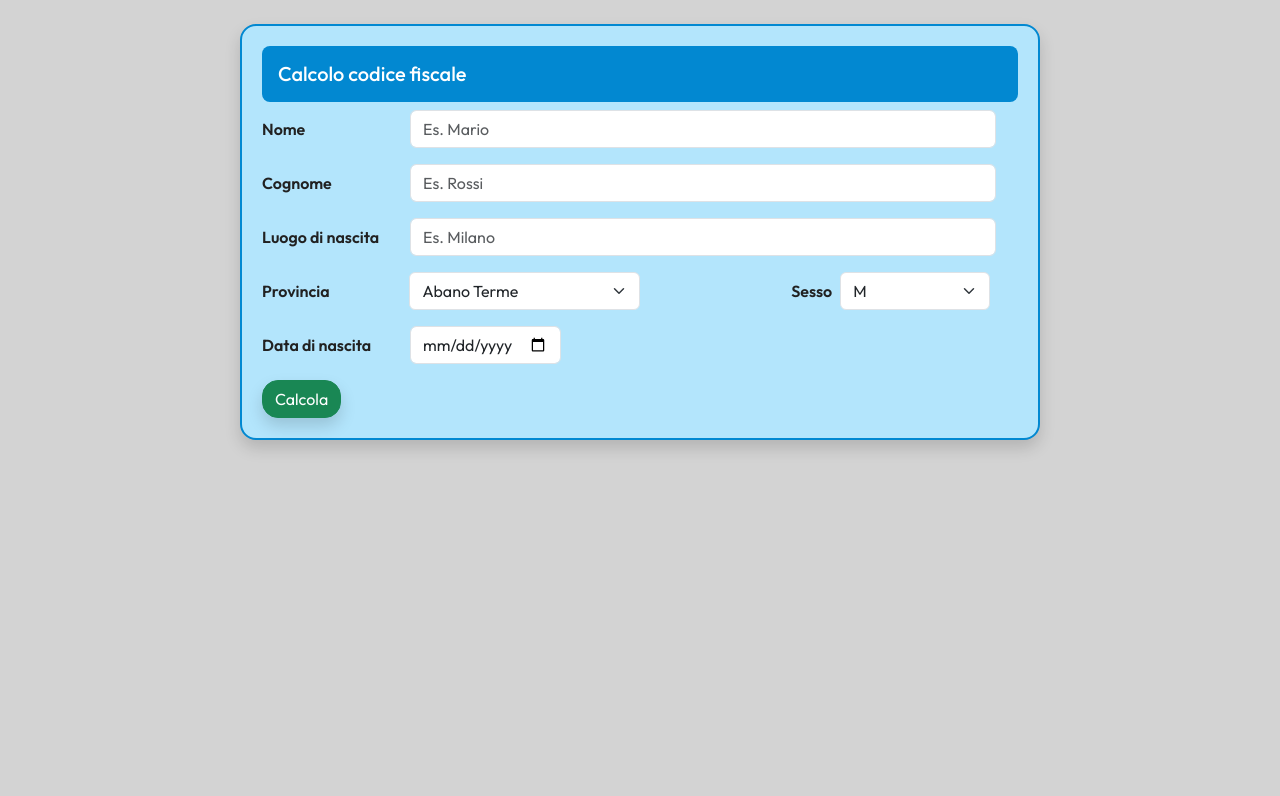
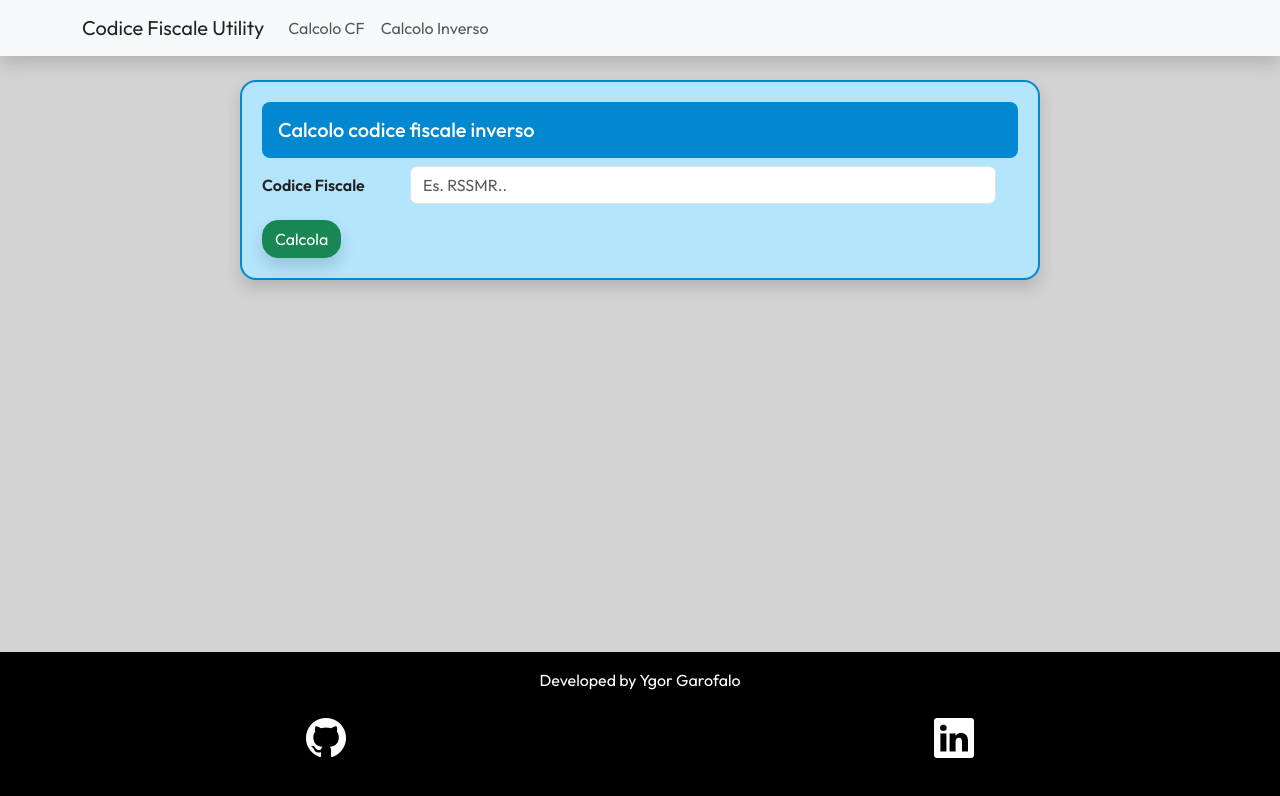
Before and after one commit to iam-Igor/calcolatore-codice-fiscale, a React (Vite) app: page /inverse in a window 1280 px wide. Shown: the top 796 px of the page. Built offline with nearby package versions, Linux system fonts and the light colour scheme.

Commit message:
added navbar and inverse cf calculator

```diff
--- a/package.json
+++ b/package.json
@@ -15,7 +15,8 @@
     "codice-fiscale-js": "^2.3.22",
     "react": "^18.3.1",
     "react-bootstrap": "^2.10.4",
-    "react-dom": "^18.3.1"
+    "react-dom": "^18.3.1",
+    "react-router-dom": "^6.26.2"
   },
   "devDependencies": {
     "@eslint/js": "^9.9.0",
--- a/src/App.css
+++ b/src/App.css
@@ -1,8 +1,15 @@
 /* GENERAL */
 @import url("https://fonts.googleapis.com/css2?family=Outfit:wght@100..900&display=swap");
+@import url("https://cdn.jsdelivr.net/npm/bootstrap-icons@1.11.3/font/bootstrap-icons.min.css");
 
 body {
   font-family: "Outfit", system-ui !important;
+}
+
+#root {
+  display: flex;
+  flex-direction: column;
+  height: 100vh;
 }
 
 .bg_primary {
@@ -123,3 +130,43 @@ body {
     background-size: calc(100% / 3) 100%, calc(100% / 3) 100%, calc(100% / 3) 0%;
   }
 }
+
+/* INVERSE PAGE */
+
+.infos {
+  display: flex;
+  flex-direction: column;
+  align-items: center;
+}
+
+.infos p {
+  width: 50%;
+  display: flex;
+  justify-content: space-between;
+}
+
+.infos p {
+  font-weight: bold;
+}
+
+.infos span {
+  font-weight: 400;
+}
+
+@media screen and (max-width: 480px) {
+  .infos p {
+    width: 100%;
+    display: flex;
+    justify-content: space-between;
+    font-size: 0.8em !important;
+  }
+}
+
+/* NAVBAR */
+a:not(.nav-link) {
+  color: white;
+}
+
+.navbar-brand {
+  color: inherit !important;
+}
--- a/src/App.jsx
+++ b/src/App.jsx
@@ -1,12 +1,21 @@
 import "./App.css";
 import "bootstrap/dist/css/bootstrap.min.css";
 import { MainComp } from "./components/MainComp";
+import { CustNav } from "./components/CustNav";
+import { BrowserRouter, Route, Routes } from "react-router-dom";
+import { Inverse } from "./components/Inverse";
+import { Footer } from "./components/Footer";
 
 function App() {
   return (
-    <>
-      <MainComp />
-    </>
+    <BrowserRouter>
+      <CustNav />
+      <Routes>
+        <Route path="/" element={<MainComp />} />
+        <Route path="/inverse" element={<Inverse />} />
+      </Routes>
+      <Footer />
+    </BrowserRouter>
   );
 }
 
--- /dev/null
+++ b/src/components/CustNav.jsx
@@ -0,0 +1,43 @@
+import { Container, Nav, Navbar } from "react-bootstrap";
+import { useNavigate } from "react-router-dom";
+
+const CustNav = () => {
+  const navigate = useNavigate();
+
+  const goTo = (path) => {
+    if (path === "/") {
+      navigate("/");
+    } else if (path === "/inverse") {
+      navigate("/inverse");
+    }
+  };
+
+  return (
+    <Navbar expand="lg" className="bg-body-tertiary shadow">
+      <Container>
+        <Navbar.Brand href="#home">Codice Fiscale Utility</Navbar.Brand>
+        <Navbar.Toggle aria-controls="basic-navbar-nav" />
+        <Navbar.Collapse id="basic-navbar-nav">
+          <Nav className="me-auto">
+            <Nav.Link
+              onClick={() => {
+                goTo("/");
+              }}
+            >
+              Calcolo CF
+            </Nav.Link>
+            <Nav.Link
+              onClick={() => {
+                goTo("/inverse");
+              }}
+            >
+              Calcolo Inverso
+            </Nav.Link>
+          </Nav>
+        </Navbar.Collapse>
+      </Container>
+    </Navbar>
+  );
+};
+
+export { CustNav };
--- /dev/null
+++ b/src/components/Footer.jsx
@@ -0,0 +1,30 @@
+import { Col, Container, Row } from "react-bootstrap";
+
+const Footer = () => {
+  const now = new Date();
+
+  return (
+    <Container className="bg-black text-white  mt-auto" fluid>
+      <Row className="py-3">
+        <Col className="text-center">
+          <p>Developed by Ygor Garofalo</p>
+          <ul className="list-unstyled d-flex justify-content-around">
+            <li>
+              <a href="https://github.com/iam-Igor">
+                <i className="bi bi-github fs-1"></i>
+              </a>
+            </li>
+            <li>
+              <a href="https://www.linkedin.com/in/ygor-garofalodev/">
+                {" "}
+                <i className="bi bi-linkedin fs-1"></i>
+              </a>
+            </li>
+          </ul>
+        </Col>
+      </Row>
+    </Container>
+  );
+};
+
+export { Footer };
--- /dev/null
+++ b/src/components/Inverse.jsx
@@ -0,0 +1,135 @@
+import CodiceFiscale from "codice-fiscale-js";
+import { useState } from "react";
+import {
+  Alert,
+  Button,
+  Card,
+  Col,
+  Container,
+  Form,
+  Row,
+} from "react-bootstrap";
+
+const Inverse = () => {
+  const [cfCode, SetCfCode] = useState("");
+  const [isLoading, SetIsLoading] = useState(false);
+  const [error, SetError] = useState(false);
+  const [errorMsg, SetErrorMsg] = useState("");
+  const [info, SetInfo] = useState(null);
+
+  const submitForm = (e) => {
+    e.preventDefault();
+
+    SetIsLoading(true);
+
+    try {
+      var cf = new CodiceFiscale(cfCode);
+      setTimeout(() => {
+        SetInfo(cf.toJSON());
+        SetIsLoading(false);
+      }, 2000);
+    } catch (error) {
+      setTimeout(() => {
+        SetIsLoading(false);
+        SetError(true);
+        SetErrorMsg(error.message);
+      }, 2000);
+    }
+  };
+
+  return (
+    <Container fluid className="bg_terziary cont vh-100">
+      <Row>
+        <Col className="d-flex justify-content-center mt-4 ">
+          <Card
+            className="py-3 bg_secondary rounded-4 p-3 shadow main-card"
+            style={{ width: "50rem" }}
+          >
+            <Card.Body className="p-1">
+              <Card.Title className="bg_primary p-3 rounded-3">
+                Calcolo codice fiscale inverso
+              </Card.Title>
+              <div className="form-cont">
+                <Form
+                  onSubmit={(e) => {
+                    submitForm(e);
+                  }}
+                >
+                  <Form.Group className="mb-3 d-flex  align-items-center ">
+                    <Form.Label className="me-2 right-label">
+                      Codice Fiscale
+                    </Form.Label>
+                    <Form.Control
+                      type="text"
+                      required
+                      placeholder="Es. RSSMR.."
+                      value={cfCode}
+                      className="long-input"
+                      onChange={(e) => {
+                        SetCfCode(e.target.value);
+                      }}
+                      maxLength={16}
+                    />
+                  </Form.Group>
+
+                  {isLoading ? (
+                    <div className="dots py-2"></div>
+                  ) : (
+                    <Button
+                      className="shadow btn-success rounded-4"
+                      type="submit"
+                    >
+                      Calcola
+                    </Button>
+                  )}
+                </Form>
+              </div>
+            </Card.Body>
+            {info ? (
+              <>
+                <hr></hr>
+                <div className="p-4 pt-0 text-center fs-4 infos">
+                  <p>
+                    Nome: <span>{info.name}</span>
+                  </p>
+                  <p>
+                    Cognome: <span>{info.surname}</span>
+                  </p>
+                  <p>
+                    Sesso: <span>{info.gender}</span>
+                  </p>
+                  <p>
+                    Data di nascita: <span>{info.birthday}</span>
+                  </p>
+                  <p>
+                    Luogo di nascita: <span>{info.birthplace}</span>
+                  </p>
+                  <p>
+                    Provincia: <span>{info.birthplaceProvincia}</span>
+                  </p>
+                  <p>
+                    CF: <span>{info.cf}</span>
+                  </p>
+                </div>
+              </>
+            ) : error ? (
+              <Alert
+                variant="danger mt-3"
+                dismissible
+                onClose={() => {
+                  SetError(false);
+                }}
+              >
+                {errorMsg}
+              </Alert>
+            ) : (
+              ""
+            )}
+          </Card>
+        </Col>
+      </Row>
+    </Container>
+  );
+};
+
+export { Inverse };
--- a/src/components/MainComp.jsx
+++ b/src/components/MainComp.jsx
@@ -54,16 +54,10 @@ const MainComp = () => {
     }, 2000);
   };
 
-  useEffect(() => {
-    if (cfCode) {
-      console.log(cfCode);
-    }
-  }, [cfCode]);
-
   return (
-    <Container fluid className="bg_terziary vh-100">
+    <Container fluid className="bg_terziary cont vh-100">
       <Row>
-        <Col className="d-flex justify-content-center mt-4">
+        <Col className="d-flex justify-content-center mt-4 main-col">
           <Card
             className="py-3 bg_secondary rounded-4 p-3 shadow main-card"
             style={{ width: "50rem" }}
```
Also changed, not shown: 1 other file (tests, documents, lock files or other folders).
